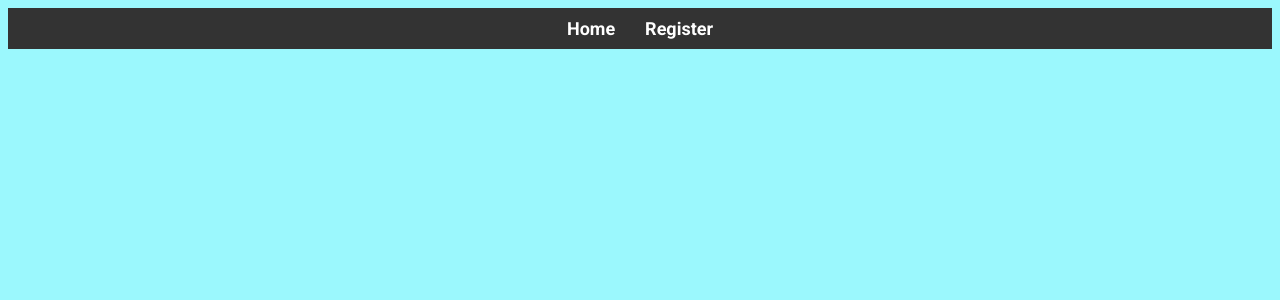
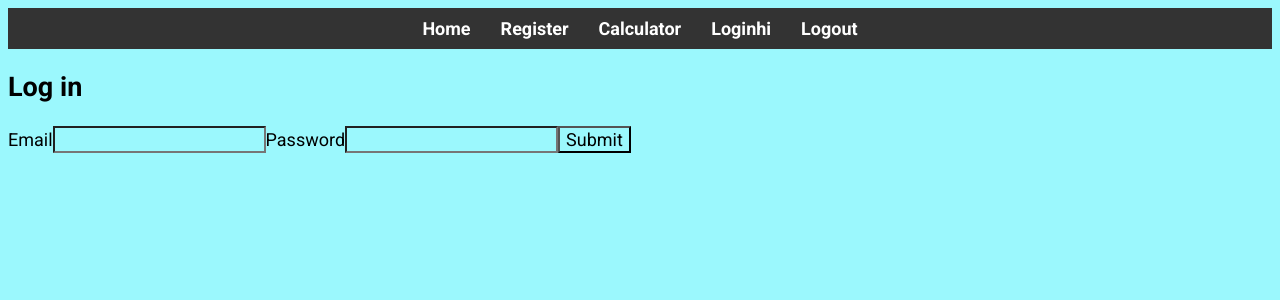
Before and after one commit to nathansolfan/portfolio, a React (Create React App) app: page /login in a window 1280 px wide. Before the commit this address had no page. Shown: the top 300 px of the page. Built offline with nearby package versions, Linux system fonts and the light colour scheme; a web font is replaced by a local one.

Commit message:
Login and Logout

```diff
--- a/src/App.js
+++ b/src/App.js
@@ -6,6 +6,8 @@ import Register from "./Components/Register";
 import Navbar from "./Components/Navbar";
 import Home2 from "./Home2/Home2";
 import Calculator from "./Components/Calculator/Calculator";
+import Login from "./Components/Login";
+import Logout from "./Components/Logout";
 
 function App() {
   return (
@@ -16,6 +18,8 @@ function App() {
         <Routes>
           <Route path="/" element={<Home2 />} />
           <Route path="/register" element={<Register />} />
+          <Route path="/login" element={<Login />} />
+          <Route path="/logout" element={<Logout />} />
           <Route path="/home" element={<Home />} />
           <Route path="/calculator" element={<Calculator />} />
         </Routes>
--- a/src/Components/Calculator/Calculator.css
+++ b/src/Components/Calculator/Calculator.css
@@ -9,7 +9,7 @@
     transition: box-shadow 0.5s ease-in-out; /* Smooth transition for shadow */
   }
   .calculator-box:hover {
-    box-shadow: inset 4px 4px 4px 8px rgba(0, 0, 0, 0.1), 0 12px 20px rgba(0, 0, 0, 0.2); /* Intensify outer shadow on hover for more depth */
+    box-shadow: inset 4px 4px 2px 2px rgba(0, 0, 0, 0.1), 5px 9px 20px 9px rgba(0, 0, 0, 0.45);/* Intensify outer shadow on hover for more depth */
   }
 
   .calculator {
--- /dev/null
+++ b/src/Components/Login.js
@@ -0,0 +1,35 @@
+import React from "react";
+import Form from "./Form";
+
+export default function Login() {
+  const handleLogin = async (email, password) => {
+    try {
+      const response = await fetch("http://localhost:3001/api/login", {
+        method: "POST",
+        headers: {
+          "Content-Type": "application/json",
+        },
+        body: JSON.stringify({ email, password }),
+      });
+
+      if (response.ok) {
+        console.log("Login successful");
+        // Redirect or handle login success here
+      } else {
+        const errorMessage = await response.text(); // Or response.json() for JSON response
+        console.error("Login failed:", errorMessage);
+        alert(`Login failed: ${errorMessage}`);
+      }
+    } catch (error) {
+      console.error("Login request failed", error);
+      alert("Login failed: Network error or server is down");
+    }
+  };
+
+  return (
+    <div>
+      <h2>Log in</h2>
+      <Form onSubmit={handleLogin} />
+    </div>
+  );
+}
--- /dev/null
+++ b/src/Components/Logout.js
@@ -0,0 +1,5 @@
+import React from "react";
+
+export default function Logout() {
+  return <div>Logout</div>;
+}
--- a/src/Components/Navbar.js
+++ b/src/Components/Navbar.js
@@ -12,7 +12,15 @@ export default function Navbar() {
         <li>
           <Link to="/register">Register</Link> {/* Link to the Register page */}
         </li>
-        {/* You can add more navigation links here */}
+        <li>
+          <Link to="/calculator">Calculator</Link>
+        </li>
+        <li>
+          <Link to="/login">Loginhi</Link>
+        </li>
+        <li>
+          <Link to="/logout">Logout</Link>
+        </li>
       </ul>
     </nav>
   );
--- a/src/Components/Register.js
+++ b/src/Components/Register.js
@@ -22,6 +22,7 @@ export default function Register() {
       // Assuming the server's response is plain text
       const data = await response.text();
       console.log(data);
+      alert(data);
 
       // Navigate to another route upon successful registration
       navigate("/some-route-after-registration");
```
Also changed, not shown: 2 other files (tests, documents, lock files or other folders).
